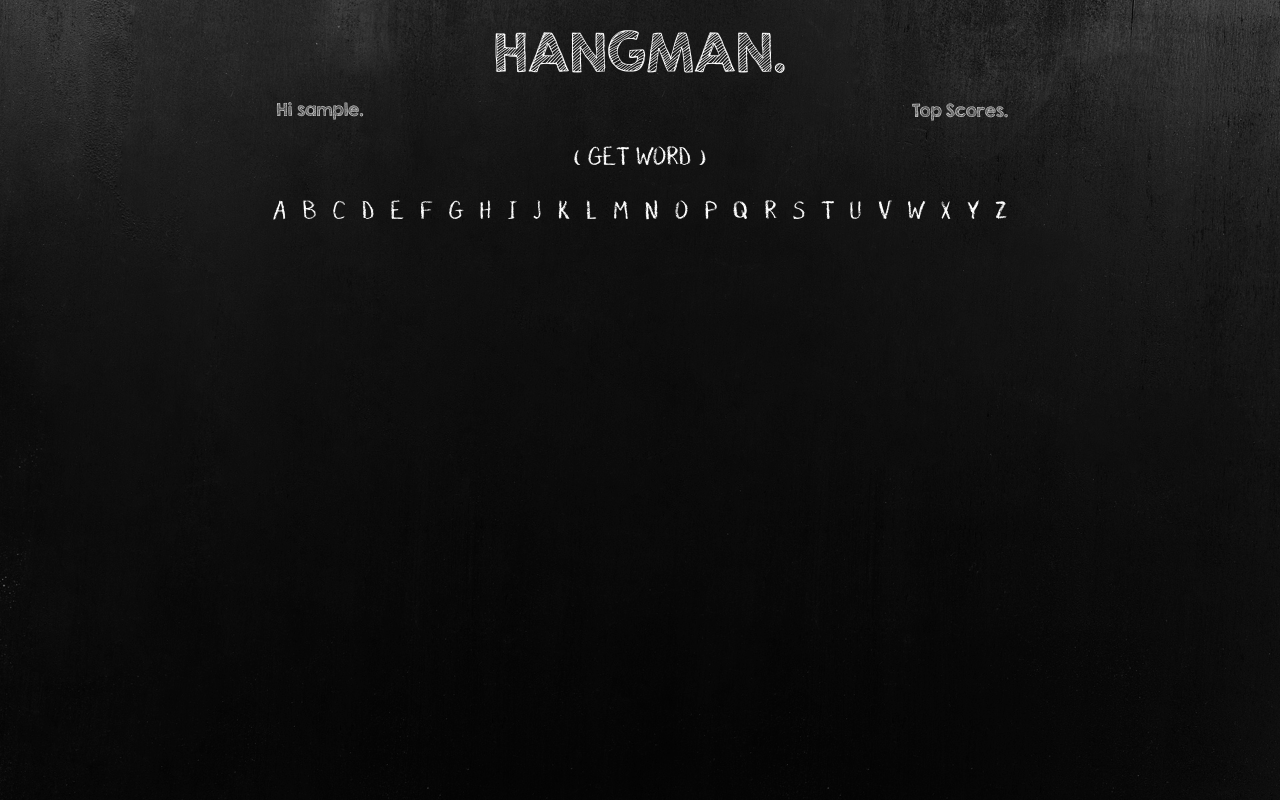
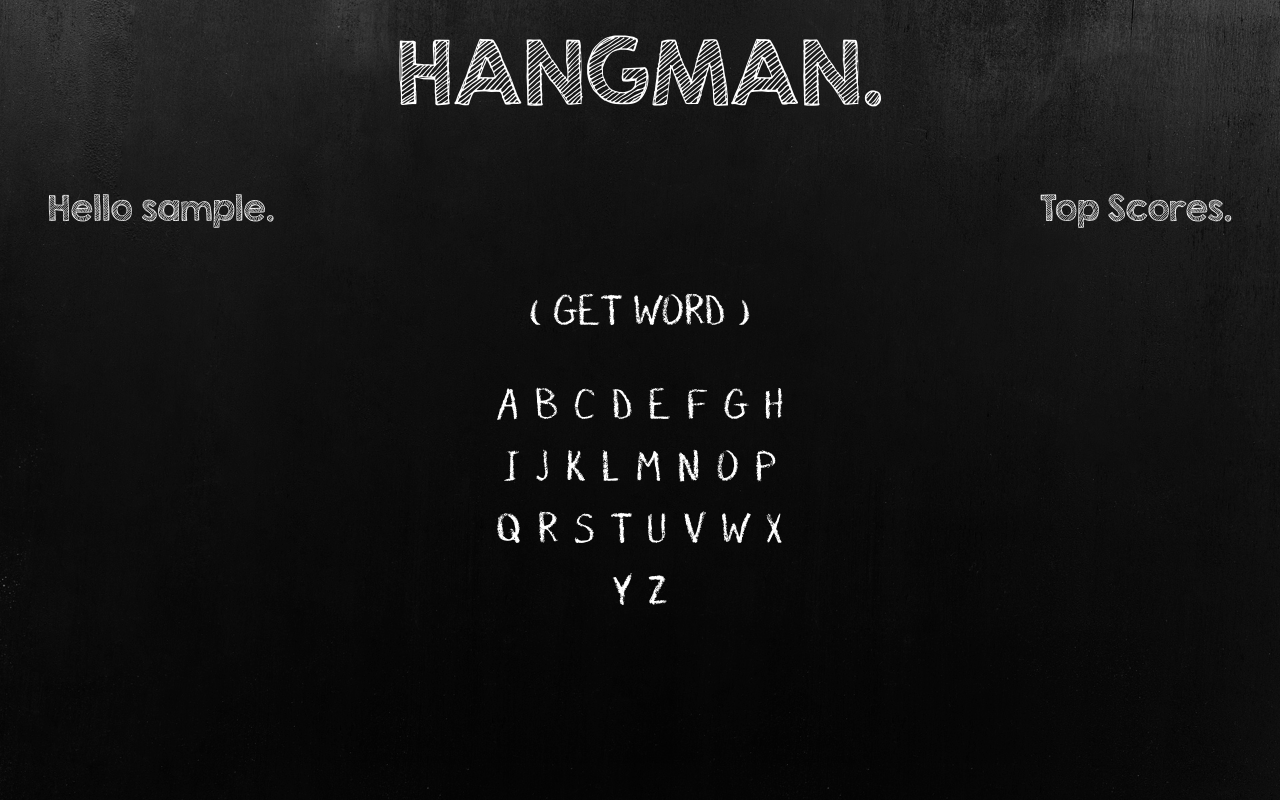
Before and after one commit to Code-Institute-Submissions/stream-two-practical-python-project, a Flask app: a page that uses templates/game.html in a window 1280 px wide. Run offline with Flask 2, Linux system fonts and the light colour scheme; some libraries are stand-ins or nearby versions.

Commit message:
tablet game styles

```diff
--- a/static/scss/main.css
+++ b/static/scss/main.css
@@ -4,6 +4,12 @@
 @font-face {
   font-family: 'DJB Chalk It Up';
   src: url("../fonts/DJB Chalk It Up.ttf"); }
+.word-info__text, .word-info__number, .score__text, .win__text, .lose__text {
+  font-family: "DJB Chalk It Up", sans-serif;
+  font-size: 1.0rem;
+  color: #fff;
+  text-align: center; }
+
 body, html {
   height: 100%;
   margin: 0; }
@@ -111,32 +117,66 @@ a:hover {
   font-size: 3.0rem;
   margin-bottom: 0rem;
   margin-top: 1.5rem; }
+  @media (min-width: 767px) {
+    .title__text-game {
+      font-size: 5rem; } }
+
+@media (min-width: 767px) {
+  .user-container {
+    margin-top: 3rem;
+    margin-bottom: 2rem; } }
 
 .user, .scores {
   display: flex;
   align-items: center;
   justify-content: center; }
 
+.scores {
+  margin-bottom: 1.0rem;
+  margin-top: 1.0rem;
+  justify-content: right;
+  padding-right: 3rem; }
+
+.scores__link {
+  text-align: left;
+  font-family: "KGSecondChancesSketch", sans-serif;
+  color: #fff;
+  font-size: 1.0rem; }
+  @media (min-width: 767px) {
+    .scores__link {
+      font-size: 2rem; } }
+
+.user {
+  margin-bottom: 1.0rem;
+  margin-top: 1.0rem; }
+  @media (min-width: 767px) {
+    .user {
+      justify-content: left;
+      padding-left: 3rem; } }
+
 .user__message {
   text-align: left;
   font-family: "KGSecondChancesSketch", sans-serif;
   color: #fff;
   font-size: 1.0rem;
-  margin-bottom: 1.0rem;
-  margin-top: 1.0rem; }
+  margin-bottom: 0; }
+  @media (min-width: 767px) {
+    .user__message {
+      font-size: 2rem; } }
 
-.scores__link {
-  text-align: left;
-  font-family: "KGSecondChancesSketch", sans-serif;
-  color: #fff;
-  font-size: 1.0rem;
-  margin-bottom: 1.0rem;
-  margin-top: 1.0rem; }
+.guess-container {
+  max-width: 100vw; }
+  @media (min-width: 767px) {
+    .guess-container {
+      max-width: 21rem; } }
 
 .generate {
   display: flex;
   justify-content: center;
   margin-bottom: 1rem; }
+  @media (min-width: 767px) {
+    .generate {
+      margin-bottom: 2rem; } }
 
 .generate__button--style {
   font-family: "DJB Chalk It Up", sans-serif;
@@ -144,6 +184,9 @@ a:hover {
   color: #fff;
   border: none;
   background-color: #fff0; }
+  @media (min-width: 767px) {
+    .generate__button--style {
+      font-size: 2.5rem; } }
 
 .guess {
   display: flex;
@@ -157,6 +200,9 @@ a:hover {
   color: #fff;
   border: none;
   background-color: #fff0; }
+  @media (min-width: 767px) {
+    .guess-form__button {
+      font-size: 2.5rem; } }
 
 /*.word-info {
 
@@ -164,12 +210,6 @@ a:hover {
     justify-content: center;
 
 }*/
-.word-info__text, .word-info__number, .score__text, .win__text, .lose__text {
-  font-family: "DJB Chalk It Up", sans-serif;
-  font-size: 1.0rem;
-  color: #fff;
-  text-align: center; }
-
 .word-info__number {
   font-size: 2.0rem; }
 
--- a/static/scss/main.scss
+++ b/static/scss/main.scss
@@ -1,6 +1,18 @@
 
 @import 'helpers/fonts';
 @import 'helpers/mixins';
+
+//------------- EXTENDS ------------------//
+
+%message-text-shared {
+
+    font-family: $text-font;
+    font-size: 1.0rem;
+    color: #fff;
+    text-align: center;
+
+}
+
 //------------- GLOBALS -------------------//
 body, html {
 
@@ -47,8 +59,6 @@ a:hover {
         font-size: 7.5rem;
     }
 }
-
-
 
 .background-image {
     height:100%;
@@ -161,6 +171,20 @@ a:hover {
     font-size: 3.0rem;
     margin-bottom: 0rem;
     margin-top: 1.5rem;
+
+    @include tablet{
+
+        font-size: 5rem;
+    }
+}
+
+.user-container {
+
+    @include tablet {
+
+        margin-top: 3rem;
+        margin-bottom: 2rem;
+    }
 }
 
 .user, .scores {
@@ -168,16 +192,22 @@ a:hover {
     display: flex;
     align-items: center;
     justify-content: center;
+
+    @include tablet {
+
+        //margin-top: 2rem;
+    }
+
 }
-.user__message {
 
-    text-align: left;
-    font-family: $title-font;
-    color: #fff;
-    font-size: 1.0rem;
+.scores {
+
     margin-bottom: 1.0rem;
     margin-top: 1.0rem;
 
+    @include tablet;
+    justify-content: right;
+    padding-right: 3rem;
 }
 
 .scores__link {
@@ -186,16 +216,59 @@ a:hover {
     font-family: $title-font;
     color: #fff;
     font-size: 1.0rem;
+
+
+    @include tablet {
+
+        font-size: 2rem;
+    }
+
+}
+.user {
+
     margin-bottom: 1.0rem;
     margin-top: 1.0rem;
 
+    @include tablet {
+    justify-content: left;
+    padding-left: 3rem;
+}
+}
+.user__message {
+
+    text-align: left;
+    font-family: $title-font;
+    color: #fff;
+    font-size: 1.0rem;
+    margin-bottom: 0;
+
+    @include tablet {
+
+        font-size: 2rem;
+    }
+
 }
 
+
+.guess-container {
+
+    max-width: 100vw;
+
+    @include tablet {
+
+        max-width: 21rem;
+    }
+}
 .generate {
 
     display: flex;
     justify-content: center;
     margin-bottom: 1rem;
+
+    @include tablet {
+
+        margin-bottom: 2rem;
+    }
 }
 
 .generate__button--style {
@@ -205,6 +278,11 @@ a:hover {
     color: #fff;
     border: none;
     background-color: #fff0;
+
+    @include tablet {
+
+        font-size: 2.5rem;
+    }
 }
 
 .guess {
@@ -221,6 +299,11 @@ a:hover {
     color: #fff;
     border: none;
     background-color: #fff0;
+
+    @include tablet {
+
+        font-size: 2.5rem;
+    }
 }
 
 /*.word-info {
@@ -230,14 +313,6 @@ a:hover {
 
 }*/
 
-%message-text-shared {
-
-    font-family: $text-font;
-    font-size: 1.0rem;
-    color: #fff;
-    text-align: center;
-
-}
 
 .word-info__text {
 
--- a/templates/game.html
+++ b/templates/game.html
@@ -20,9 +20,9 @@
             </header>
         </div>
         <div class="container-fluid">
-            <div class="row">
+            <div class="row user-container">
                 <div class="col user">
-                    <h2 class="user__message">Hi {{ username }}.</h2>
+                    <h2 class="user__message">Hello {{ username }}.</h2>
                 </div>
                 <div class="col scores">
                     <a class="scores__link"href="/{{ username }}/scores">Top Scores.</a>
@@ -34,7 +34,7 @@
                 </div>
             </div>
         </div>
-        <div class="container-fluid">
+        <div class="container guess-container">
             <div class="row">
                 <div class="col guess">
                     <form method="" id="guess-form">
```
Also changed, not shown: 1 other file.
